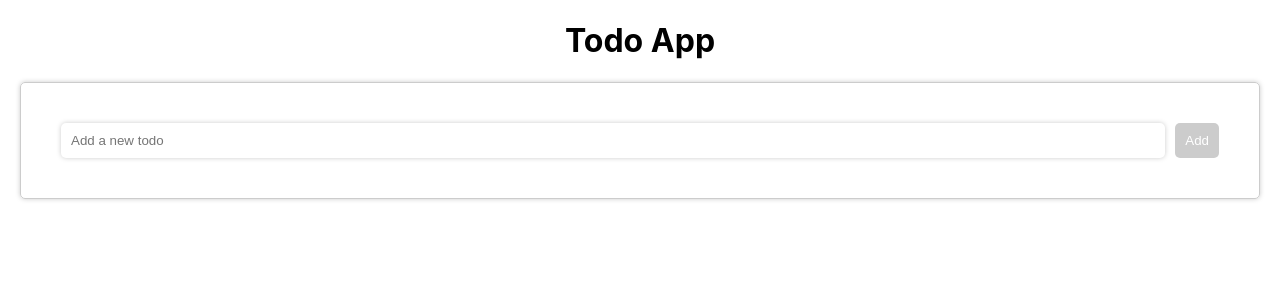
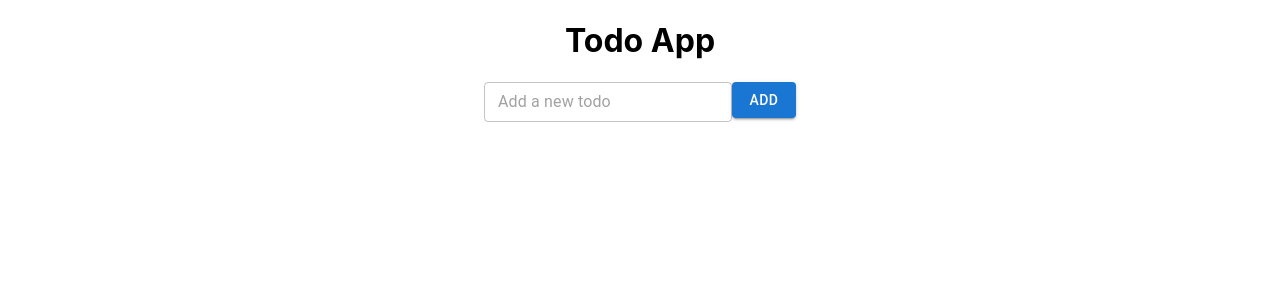
Before and after one commit to KJR020/ReactTraining, a React (Create React App) app: page / in a window 1280 px wide. Shown: the top 300 px of the page. Built offline with nearby package versions, Linux system fonts and the light colour scheme.

Commit message:
マテリアルデザインに変更

```diff
--- a/package.json
+++ b/package.json
@@ -3,6 +3,9 @@
   "version": "0.1.0",
   "private": true,
   "dependencies": {
+    "@emotion/react": "^11.10.6",
+    "@emotion/styled": "^11.10.6",
+    "@mui/material": "^5.11.13",
     "@testing-library/jest-dom": "^5.16.5",
     "@testing-library/react": "^13.4.0",
     "@testing-library/user-event": "^13.5.0",
--- a/src/components/Todo.css
+++ /dev/null
@@ -1,41 +0,0 @@
-.todo {
-    display: flex;
-    justify-content: space-between;
-    align-items: center;
-    padding: 10px;
-    margin: 10px;
-    background-color: #f9f9f9;
-    border-radius: 5px;
-    box-shadow: 0 0 5px #ccc;
-  }
-
-  .todo-text {
-    flex-grow: 1;
-    margin: 0 10px;
-    text-decoration: none;
-    color: #333;
-  }
-
-  .todo-text.completed {
-    text-decoration: line-through;
-    color: #999;
-  }
-
-  .todo-buttons {
-    display: flex;
-    align-items: center;
-  }
-
-  .todo-buttons button {
-    margin: 0 5px;
-    padding: 5px 10px;
-    border: none;
-    border-radius: 5px;
-    background-color: #ccc;
-    color: #fff;
-    cursor: pointer;
-  }
-
-  .todo-buttons button:hover {
-    background-color: #999;
-  }
--- a/src/components/Todo.js
+++ b/src/components/Todo.js
@@ -1,6 +1,11 @@
-import React from 'react'
-import { FaCheck, FaTrash} from 'react-icons/fa'
-import './Todo.css'
+import React from 'react';
+import Checkbox from '@mui/material/Checkbox';
+import IconButton from '@mui/material/IconButton';
+import ListItem from '@mui/material/ListItem';
+import ListItemText from '@mui/material/ListItemText';
+import ListItemSecondaryAction from '@mui/material/ListItemSecondaryAction';
+import EditIcon from '@mui/icons-material/Edit';
+import DeleteIcon from '@mui/icons-material/Delete';
 
 const Todo = ({ todo, toggleComplete, deleteTodo, editTodo }) => {
   const handleCheckboxClick = () => {
@@ -19,22 +24,24 @@ const Todo = ({ todo, toggleComplete, deleteTodo, editTodo }) => {
   };
 
   return (
-    <div style={{display: 'flex', justifyContent: 'space-between'}}>
-        <div>
-            <input
-                type="checkbox"
+    <ListItem>
+      <Checkbox
         checked={todo.completed}
         onChange={handleCheckboxClick}
       />
-            <span style={{ textDecoration: todo.completed ? 'line-through' : '' }}>
-                {todo.text}
-            </span>
-        </div>
-        <div>
-            <button onClick={handleEditClick}>Edit</button>
-            <button onClick={handleDeleteClick}>Delete</button>
-        </div>
-    </div>
+      <ListItemText
+        primary={todo.text}
+        style={{ textDecoration: todo.completed ? 'line-through' : '' }}
+      />
+      <ListItemSecondaryAction>
+        <IconButton edge="end" onClick={handleEditClick}>
+          <EditIcon />
+        </IconButton>
+        <IconButton edge="end" onClick={handleDeleteClick}>
+          <DeleteIcon />
+        </IconButton>
+      </ListItemSecondaryAction>
+    </ListItem>
   );
 };
 
--- a/src/components/TodoForm.css
+++ /dev/null
@@ -1,28 +0,0 @@
-.todo-form {
-    display: flex;
-    justify-content: space-between;
-    align-items: center;
-    margin: 20px;
-  }
-
-  .todo-form input[type="text"] {
-    flex-grow: 1;
-    padding: 10px;
-    border: none;
-    border-radius: 5px;
-    box-shadow: 0 0 5px #ccc;
-  }
-
-  .todo-form button {
-    margin-left: 10px;
-    padding: 10px;
-    border: none;
-    border-radius: 5px;
-    background-color: #ccc;
-    color: #fff;
-    cursor: pointer;
-  }
-
-  .todo-form button:hover {
-    background-color: #999;
-  }
--- a/src/components/TodoForm.js
+++ b/src/components/TodoForm.js
@@ -1,5 +1,6 @@
 import React, { useState } from 'react';
-import './TodoForm.css';
+import TextField from '@mui/material/TextField';
+import Button from '@mui/material/Button';
 
 const TodoForm = ({ addTodo }) => {
   const [value, setValue] = useState('');
@@ -12,17 +13,17 @@ const TodoForm = ({ addTodo }) => {
   };
 
   return (
-    <form onSubmit={handleSubmit} className="todo-form">
-      <input
-        type="text"
+    <form onSubmit={handleSubmit}>
+      <TextField
         value={value}
         onChange={(e) => setValue(e.target.value)}
         placeholder="Add a new todo"
-        className="todo-input"
+        variant="outlined"
+        size="small"
       />
-      <button type="submit" className="todo-add-button">
+      <Button type="submit" variant="contained" color="primary">
         Add
-      </button>
+      </Button>
     </form>
   );
 };
--- a/src/components/TodoList.css
+++ /dev/null
@@ -1,81 +0,0 @@
-/* TodoList.js */
-.todo-container {
-    margin: 20px;
-    padding: 20px;
-    border: 1px solid #ccc;
-    border-radius: 5px;
-    box-shadow: 0 0 5px #ccc;
-  }
-
-  /* Todo.js */
-  .todo {
-    display: flex;
-    justify-content: space-between;
-    align-items: center;
-    padding: 10px;
-    margin: 10px;
-    background-color: #f9f9f9;
-    border-radius: 5px;
-    box-shadow: 0 0 5px #ccc;
-  }
-
-  .todo-text {
-    flex-grow: 1;
-    margin: 0 10px;
-    text-decoration: none;
-    color: #333;
-  }
-
-  .todo-text.completed {
-    text-decoration: line-through;
-    color: #999;
-  }
-
-  .todo-buttons {
-    display: flex;
-    align-items: center;
-  }
-
-  .todo-buttons button {
-    margin: 0 5px;
-    padding: 5px 10px;
-    border: none;
-    border-radius: 5px;
-    background-color: #ccc;
-    color: #fff;
-    cursor: pointer;
-  }
-
-  .todo-buttons button:hover {
-    background-color: #999;
-  }
-
-  /* TodoForm.js */
-  .todo-form {
-    display: flex;
-    justify-content: space-between;
-    align-items: center;
-    margin: 20px;
-  }
-
-  .todo-form input[type="text"] {
-    flex-grow: 1;
-    padding: 10px;
-    border: none;
-    border-radius: 5px;
-    box-shadow: 0 0 5px #ccc;
-  }
-
-  .todo-form button {
-    margin-left: 10px;
-    padding: 10px;
-    border: none;
-    border-radius: 5px;
-    background-color: #ccc;
-    color: #fff;
-    cursor: pointer;
-  }
-
-  .todo-form button:hover {
-    background-color: #999;
-  }
--- a/src/components/TodoList.js
+++ b/src/components/TodoList.js
@@ -1,7 +1,8 @@
 import React, { useState } from 'react';
 import Todo from './Todo';
 import TodoForm from './TodoForm';
-import './TodoList.css';
+import List from '@mui/material/List';
+import Container from '@mui/material/Container';
 
 const TodoList = () => {
   const [todos, setTodos] = useState([]);
@@ -31,8 +32,9 @@ const TodoList = () => {
   };
 
   return (
-    <div className="todo-container">
+    <Container maxWidth="sm">
       <TodoForm addTodo={addTodo} />
+      <List>
         {todos.map((todo) => (
           <Todo
             key={todo.id}
@@ -42,7 +44,8 @@ const TodoList = () => {
             editTodo={editTodo}
           />
         ))}
-    </div>
+      </List>
+    </Container>
   );
 };
 
```
Also changed, not shown: 1 other file (tests, documents, lock files or other folders). Lines whose indentation alone changed are shown as unchanged.
